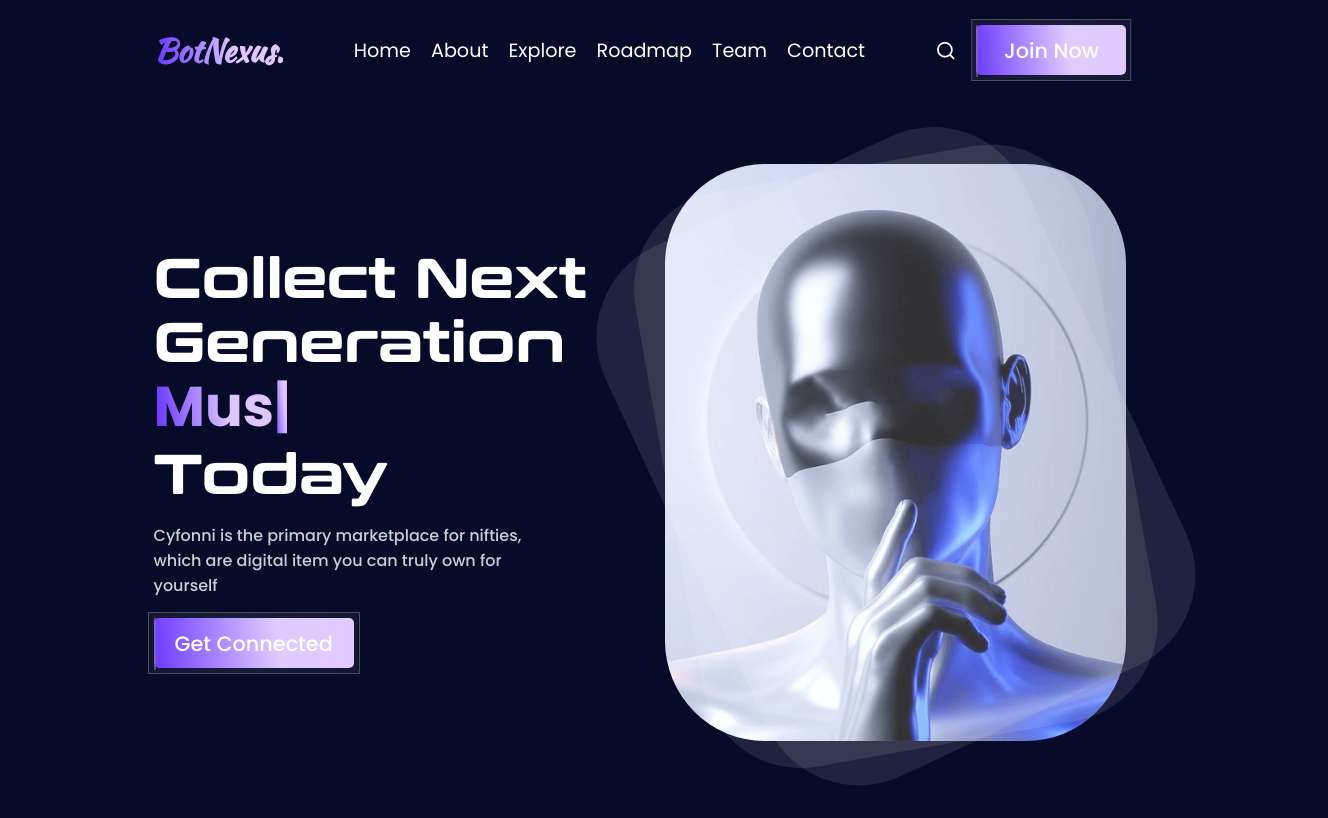
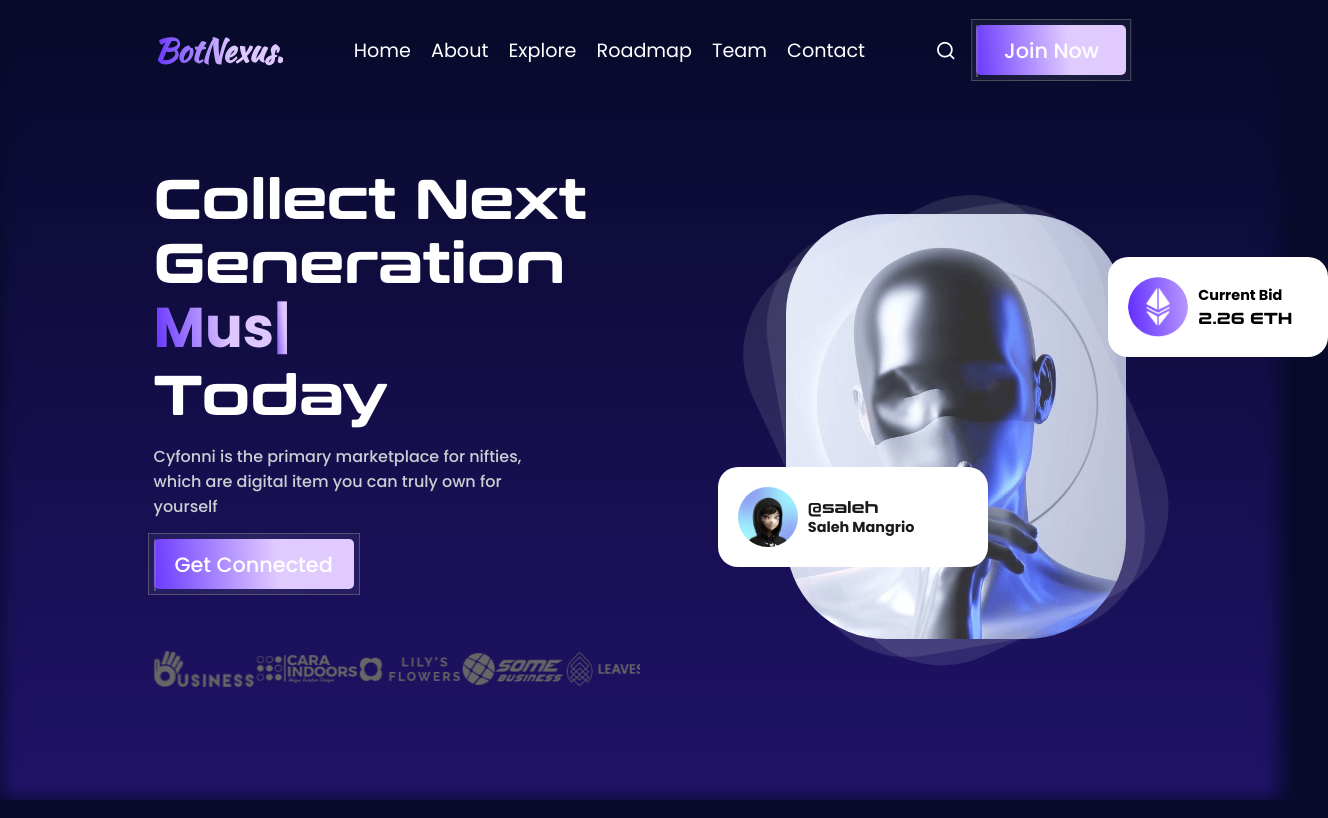
Before and after one commit to Salehmangrio/AI-Site-Using-HTML-CSS-JS, a plain HTML site: page index.html in a window 1280 px wide. Shown: the whole page, 1328 px wide, since content can reach past the window. Drawn offline with nearby package versions, Linux system fonts and the light colour scheme.

Commit message:
AI-Site Landing Page

```diff
--- a/index.html
+++ b/index.html
@@ -39,9 +39,55 @@
             </h1>
             <p>Cyfonni is the primary marketplace for nifties, which are digital item you can truly own for yourself</p>
             <button>Get Connected</button>
+            <div class="swiper brandswiper">
+                <div class="swiper-wrapper">
+                    <!-- Slide 1 -->
+                    <div class="swiper-slide">
+                        <img src="Images/brand-01.png" alt="">
+                    </div>
+                    <!-- Slide 2 -->
+                    <div class="swiper-slide">
+                        <img src="Images/brand-02.png" alt="">
+                    </div>
+                    <!-- Slide 3 -->
+                    <div class="swiper-slide">
+                        <img src="Images/brand-03.png" alt="">
+                    </div>
+                    <!-- Slide 4 -->
+                    <div class="swiper-slide">
+                        <img src="Images/brand-04.png" alt="">
+                    </div>
+                    <!-- Slide 5 -->
+                    <div class="swiper-slide">
+                        <img src="Images/brand-05.png" alt="">
+                    </div>
+                    <!-- Slide 6 -->
+                    <div class="swiper-slide">
+                        <img src="Images/brand-06.png" alt="">
+                    </div>
+
+                </div>
+            </div>
         </div>
         <div class="hero_img">
             <img src="./Images/hero.png">
+            <div class="img_box">
+                <img src="Images/icon-01.png">
+                <div class="box_info">
+                    <h5>Current Bid</h5>
+                    <h2>2.26 ETH</h2>
+                </div>
+            </div>
+            <div class="img_box img_box2">
+                <img src="Images/avt-01.png">
+                <div class="box_info">
+                    <h2>@saleh</h2>
+                    <h5>Saleh Mangrio</h5>
+                </div>
+            </div>
+        </div>
+        <div class="hero_shape">
+
         </div>
     </header>
 
--- a/script.js
+++ b/script.js
@@ -5,3 +5,12 @@ var typed = new Typed("#text",{
     backSpeed: 50,
     loop:true,}
 );
+
+// BRANDS SWIPER
+
+var swiper=new Swiper('.brandswiper',{
+    slidesPerView: 5,
+    spaceBetween: 30,
+    loop: true,
+    autoplay: true,
+});
--- a/style.css
+++ b/style.css
@@ -38,9 +38,12 @@
     --black-color: #000;
     --transition: .3s;
     --transition2: .6s;
-    --Kaushan-font: "Kaushan Script", serif;
     --light-border: rgba(131, 131, 131, 0.5);
     --light-text:#CDCED4;
+    --Kaushan-font: "Kaushan Script", serif;
+    --conthrax-bold:Conthrax-bold;
+    --conthrax-light: Conthrax-light;
+    --conthrax-heavy: Conthrax-heavy;
 }
 
 img {
@@ -176,6 +179,17 @@ header{
     align-items: center;
     gap: 50px;
     padding: 5% 12%;
+    z-index: 5;
+}
+.hero_shape{
+    position: absolute;
+    top: 0;
+    left: 0;
+    width: 100%;
+    height: 100%;
+    background: linear-gradient(180deg, rgba(255, 255, 255, 0) 0%, rgba(92, 39, 255, 0.3) 100%);
+    filter: blur(10px);
+    z-index: -1;
 }
 .hero_content{
     width: 50%;
@@ -207,8 +221,23 @@ header{
     margin: 10px 0;
     color: var(--light-text);
 }
+.brandswiper{
+    width: 100%;
+    margin-top: 50px;
+}
+.brandswiper .swiper-slide img{
+    width: 100px;
+    height: 40px;
+    object-fit: contain;
+    filter: brightness(40%);
+    transition: var(--transition);
+}
+.brandswiper .swiper-slide:hover img{
+    filter: brightness(100%);
+    cursor: pointer;
+}
 .hero_img {
-    width: 50%;
+    width: 35%;
     position: relative;
 }
 .hero_img img{
@@ -237,3 +266,72 @@ header{
     border-radius: 100px;
     background-color: rgba(255, 255, 255, 0.1);
 }
+.img_box{
+    position: absolute;
+    top: 10%;
+    left: 80%;
+    padding: 20px;
+    width: 220px;
+    border-radius: 20px;
+    background-color: var(--white-color);
+    display: flex;
+    align-items: center;
+    gap: 10px;
+    animation: Anim_LR 5s linear infinite;
+}
+.img_box img {
+    width: 60px;
+    height: 60px;
+}
+.box_info{
+    display: flex;
+    flex-direction: column;
+}
+.box_info h2{
+    color: var(--black-color);
+    font-family: var(--conthrax-bold);
+    font-size: 1rem;
+}
+.box_info h5{
+    font-size: 0.9rem;
+
+    color: var(--black-color);
+}
+.img_box2{
+    width: 270px;
+    top: 70%;
+    left: -20%;
+    animation: Anim_TB 5s linear infinite;
+}
+
+
+
+
+
+
+
+
+/* ANIMATION */
+
+@keyframes Anim_LR {
+    0% {
+        transform: translateX(50px);
+    }
+    50% {
+        transform: translateX(0px);
+    }
+    100% {
+        transform: translateX(50px);
+    }
+}
+@keyframes Anim_TB {
+    0% {
+        transform: translateY(-50px);
+    }
+    50% {
+        transform: translateY(0px);
+    }
+    100% {
+        transform: translateY(-50px);
+    }
+}
```
